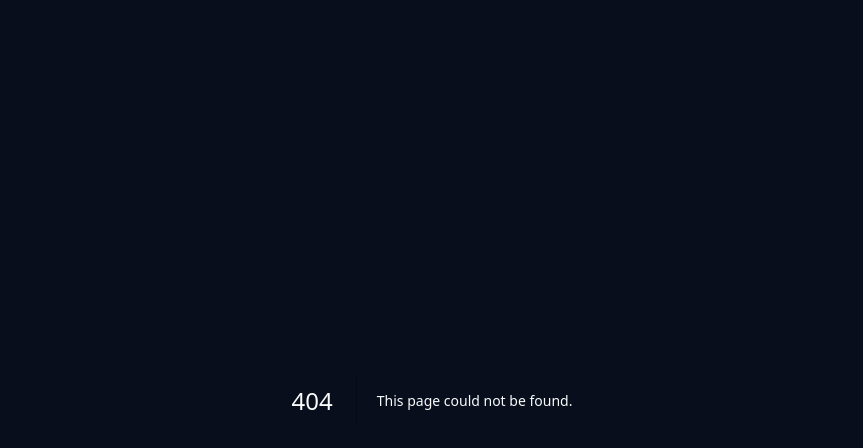
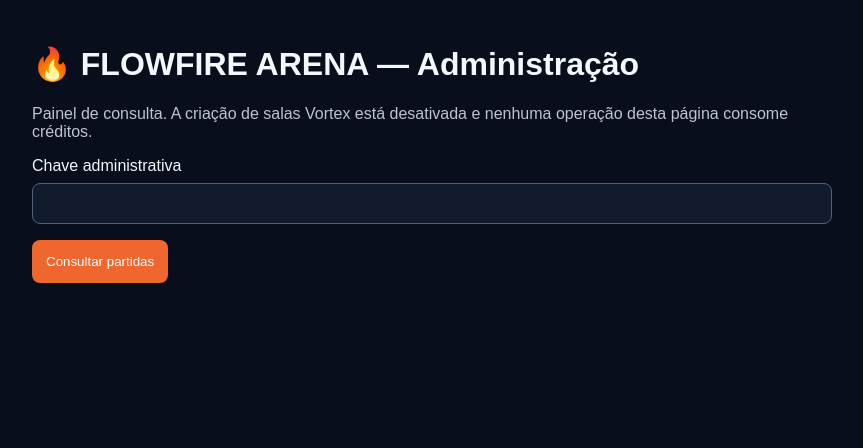
Before and after one commit to ernanefideles22-bot/FLOWFIRE-ARENA, a Next.js app: page /admin in a window 1280 px wide. Before the commit this address had no page. Shown: the top 448 px of the page, without its empty margins (208-1071 px from the left). Built offline with nearby package versions, Linux system fonts and the light colour scheme.

Commit message:
feat: add secure read-only Flowfire Arena admin dashboard

```diff
--- /dev/null
+++ b/src/app/admin/page.tsx
@@ -0,0 +1,14 @@
+'use client';
+import {useState} from 'react';
+type Match={id:string;mode:string;status:string;createdAt:string;teamA:string;teamB:string;roomCreated:boolean};
+export default function AdminPage(){
+ const [key,setKey]=useState('');const [matches,setMatches]=useState<Match[]>([]);const [error,setError]=useState('');const [loading,setLoading]=useState(false);const [loaded,setLoaded]=useState(false);
+ async function load(){setLoading(true);setError('');try{const r=await fetch('/api/admin/matches',{headers:{'x-admin-key':key},cache:'no-store'});const data=await r.json();if(!r.ok)throw new Error(data.error||'Consulta falhou');setMatches(data.matches);setLoaded(true);}catch(e){setError(e instanceof Error?e.message:'Erro inesperado');setLoaded(false);}finally{setLoading(false);}}
+ return <main style={{maxWidth:800,margin:'auto',padding:24,color:'#f5f7ff',fontFamily:'Arial,sans-serif'}}>
+ <h1>🔥 FLOWFIRE ARENA — Administração</h1><p style={{color:'#bac5d7'}}>Painel de consulta. A criação de salas Vortex está desativada e nenhuma operação desta página consome créditos.</p>
+ <label>Chave administrativa<input type="password" autoComplete="off" value={key} onChange={e=>setKey(e.target.value)} style={{display:'block',width:'100%',boxSizing:'border-box',padding:12,marginTop:8,background:'#111b2d',color:'white',border:'1px solid #526079',borderRadius:8}}/></label>
+ <button type="button" disabled={loading||!key} onClick={load} style={{padding:14,marginTop:16,background:'#ef662f',color:'white',border:0,borderRadius:8}}>{loading?'Consultando...':'Consultar partidas'}</button>
+ {error&&<p role="alert">{error}</p>}
+ {loaded&&<section style={{marginTop:24}}><h2>Últimos confrontos ({matches.length})</h2>{matches.length===0&&<p>Nenhuma partida registrada.</p>}{matches.map(m=><article key={m.id} style={{background:'#151e31',padding:16,marginBottom:12,borderRadius:12}}><strong>{m.teamA} × {m.teamB}</strong><p>Modalidade: {m.mode.replace('v','x')} · Estado: {m.status}</p><p style={{fontSize:12,overflowWrap:'anywhere'}}>Partida: {m.id}</p><p>{m.roomCreated?'Sala vinculada':'Sala não criada'}</p><button type="button" disabled title="Criação desativada até validação da integração" style={{padding:10,borderRadius:8}}>Criar sala (indisponível)</button></article>)}</section>}
+ </main>;
+}
```
